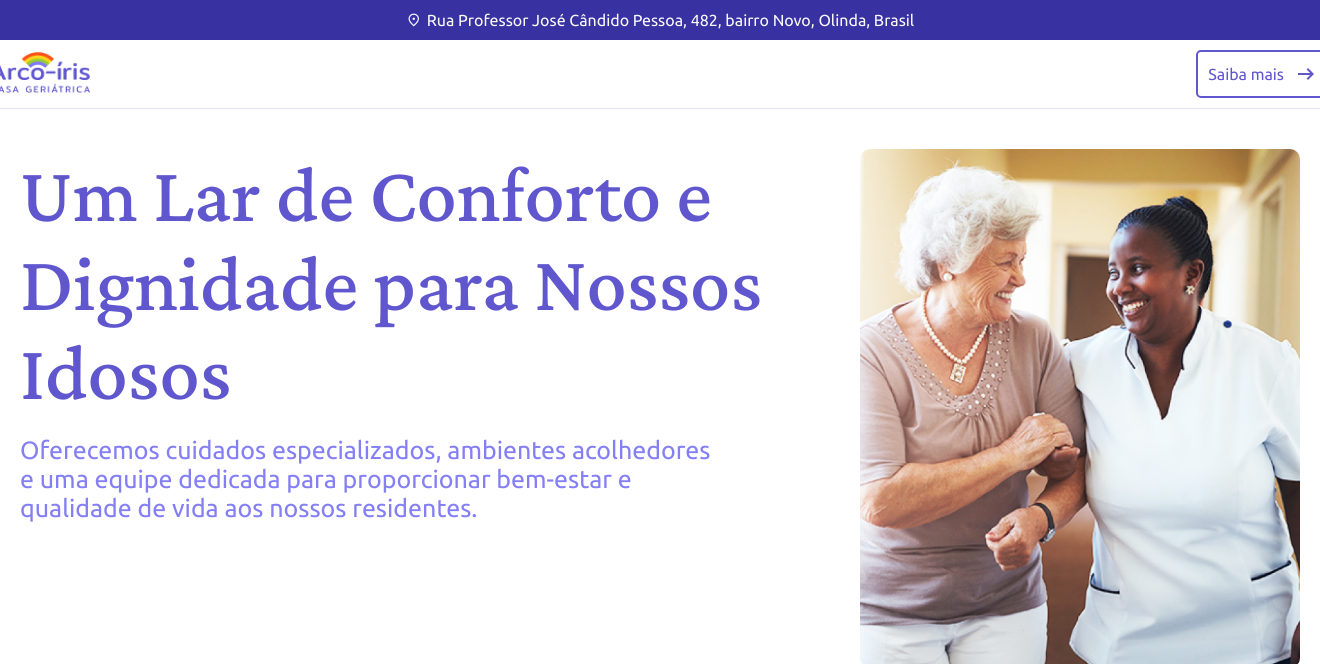
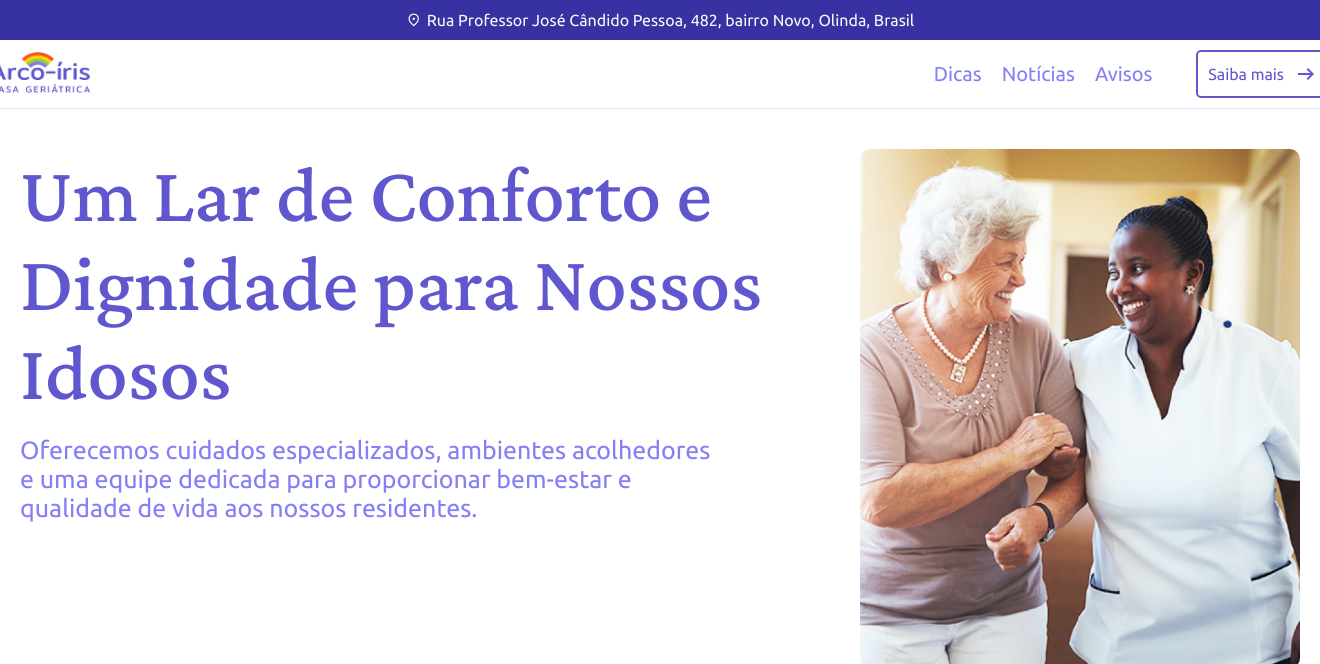
Before and after one commit to EuNaoConsigo/arco-iris-geriatria, a Django app: page / in a window 1320 px wide. Shown: the top 664 px of the page. Run offline with Django 5.2, Linux system fonts and the light colour scheme; data that the repository does not hold is empty; some libraries are stand-ins or nearby versions.

Commit message:
Finalização Header

```diff
--- a/static/globals/css/header.css
+++ b/static/globals/css/header.css
@@ -56,6 +56,7 @@
   color: white;
 }
 
+
 /* Extra Pequeno (XS) */
 @media (max-width: 575.98px) {
 }
--- a/templates/globals/header.html
+++ b/templates/globals/header.html
@@ -20,9 +20,41 @@
         class="header__logo"
       />
     </a>
-    <a href="#" class="header__bottom__about">
+    <div class="head_div">
+    <a href="/dicas" class="link_button">
+      Dicas
+
+    </a>
+    <a href="/noticias" class="link_button">
+      Notícias
+
+    </a>
+    <a href="/avisos" class="link_button">
+      Avisos
+    </a>
+  </div>
+    <a href="/contato" class="header__bottom__about">
       Saiba mais
       <span class="material-symbols-outlined"> arrow_right_alt </span>
     </a>
   </section>
+
+  <style>
+      .head_div {
+  display: flex;
+  justify-content: flex-end;
+  gap: 20px;
+  position: relative;
+  margin-left:800px;
+  }
+
+  .link_button{
+  text-decoration: none;
+  color: #847FF5;
+  font-size: 20px;
+
+
+  }
+
+  </style>
 </header>
```
Also changed, not shown: static/landing/css/landing.css (line endings or trailing spaces).
